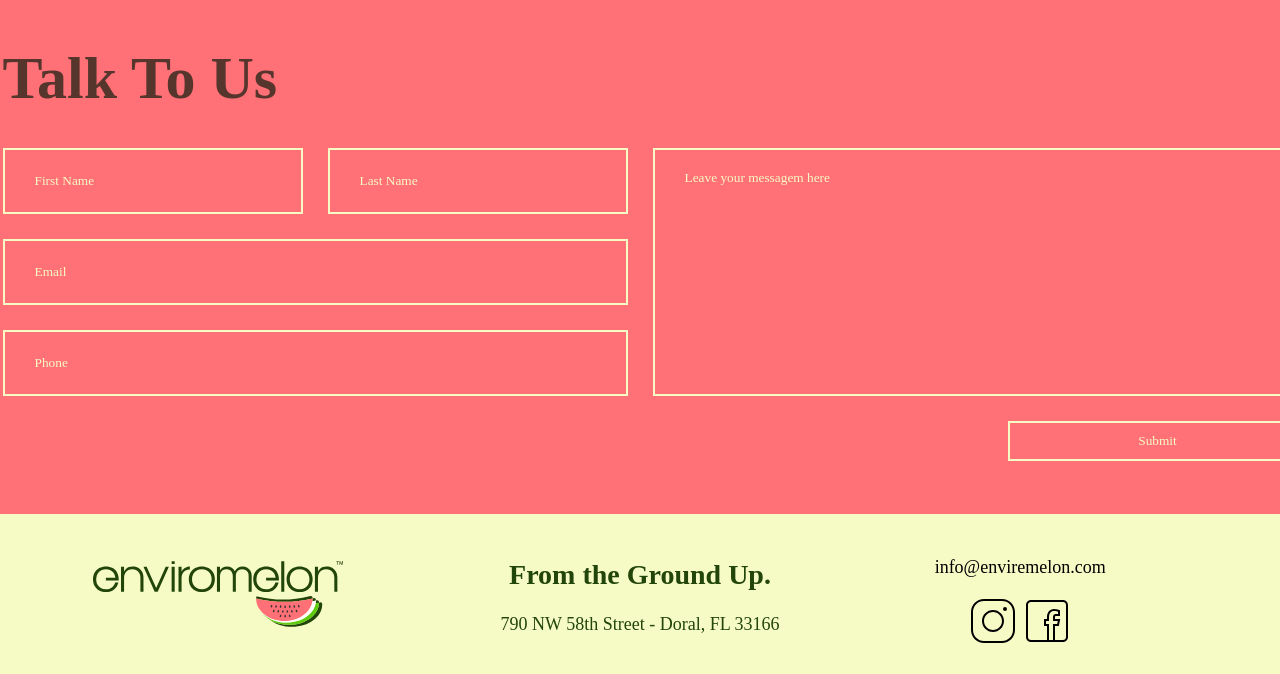
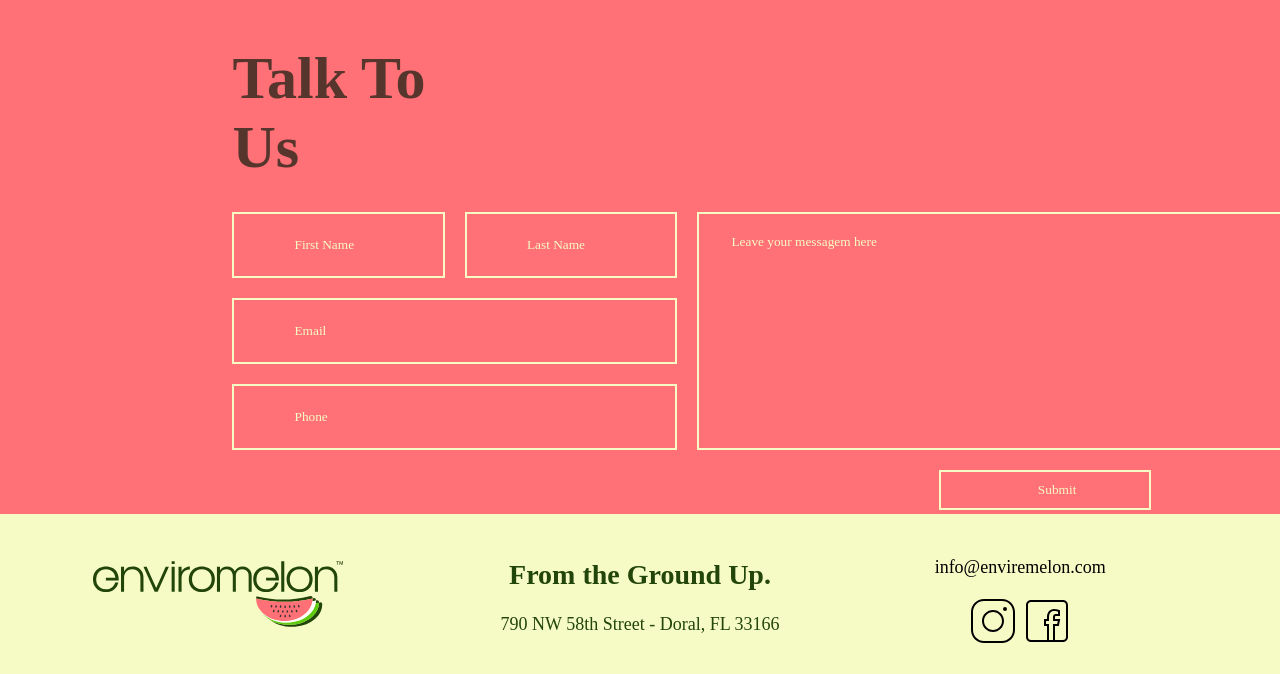
Before and after one commit to KleberAugustoDev/Enviromelon, a plain HTML site: page index.html in a window 1280 px wide. Shown: the part 3670-4344 px from the top of the page. Drawn offline with Linux system fonts and the light colour scheme; a web font is replaced by a local one.

Commit message:
ADD NEW CSS FORM

```diff
--- a/style.css
+++ b/style.css
@@ -457,25 +457,25 @@ margin-left: 40px;
     height: 60vh;
 }
 
+#form {
+	display: grid;
+	width: 100%;
+	grid-template-columns: repeat(6, 16.6%);
+	gap: 20px;
+}
+
 #title {
 	height: 100%;
     width: 100%;
-    grid-column: 1 / 1;
+	grid-column: 2 / 3;
     grid-row: 1;
     margin-bottom: -40px;
 	color: #56352C;
 }
 
-#form {
-	display: grid;
-	grid-template-columns: repeat(4, 300px);
-    gap: 25px;
-
-}
-
 #fname {
 	height: 60px;
-	grid-column: 1 / 1;
+	grid-column: 2 / 3;
     grid-row: 2 / 2;
 	background-color: transparent;
     border: 2px solid #F6FAC5;
@@ -484,7 +484,7 @@ margin-left: 40px;
 
 #lname {
 	height: 60px;
-	grid-column: 2 / 2;
+	grid-column: 3 / 4;
     grid-row: 2 / 2;
 	background-color: transparent;
     border: 2px solid #F6FAC5;
@@ -493,7 +493,7 @@ margin-left: 40px;
 
 #email {
 	height: 60px;
-	grid-column: 1 / 3;
+	grid-column: 2 / 4;
     grid-row: 3 / 3;
 	background-color: transparent;
 	border: 2px solid #F6FAC5;
@@ -502,7 +502,7 @@ margin-left: 40px;
 
 #phone {
 	height: 60px;
-	grid-column: 1 / 3;
+	grid-column: 2 / 4;
     grid-row: 4 / 4;
 	background-color: transparent;
 	border: 2px solid #F6FAC5;
@@ -511,28 +511,27 @@ margin-left: 40px;
 
 #textarea {
 	width: 620px;
-	grid-column: 3 / 4;
+	grid-column: 4 / 6;
     grid-row: 2 / 5;
 	background-color: transparent;
 	border: 2px solid #F6FAC5;
-	padding-left: 30px;
 	padding-top: 20px;
 }
 
 #btn {
-	grid-column: 4 / 4;
+	grid-column: 5 / 5;
 	grid-row: 5 / 5;
 	background-color: transparent;
 	border: 2px solid #F6FAC5;
 	height: 40px;
-    width: 100%;
-    margin-left: 30px;
-
+	width: 100%;
+	margin-left: 9px;
 }
 
 ::placeholder, #btn {
 	font-family: EthosNova-Regular;
 	color: #F6FAC5;
+	padding-left: 30px;
 }
 
 /* FOOTER */
```
